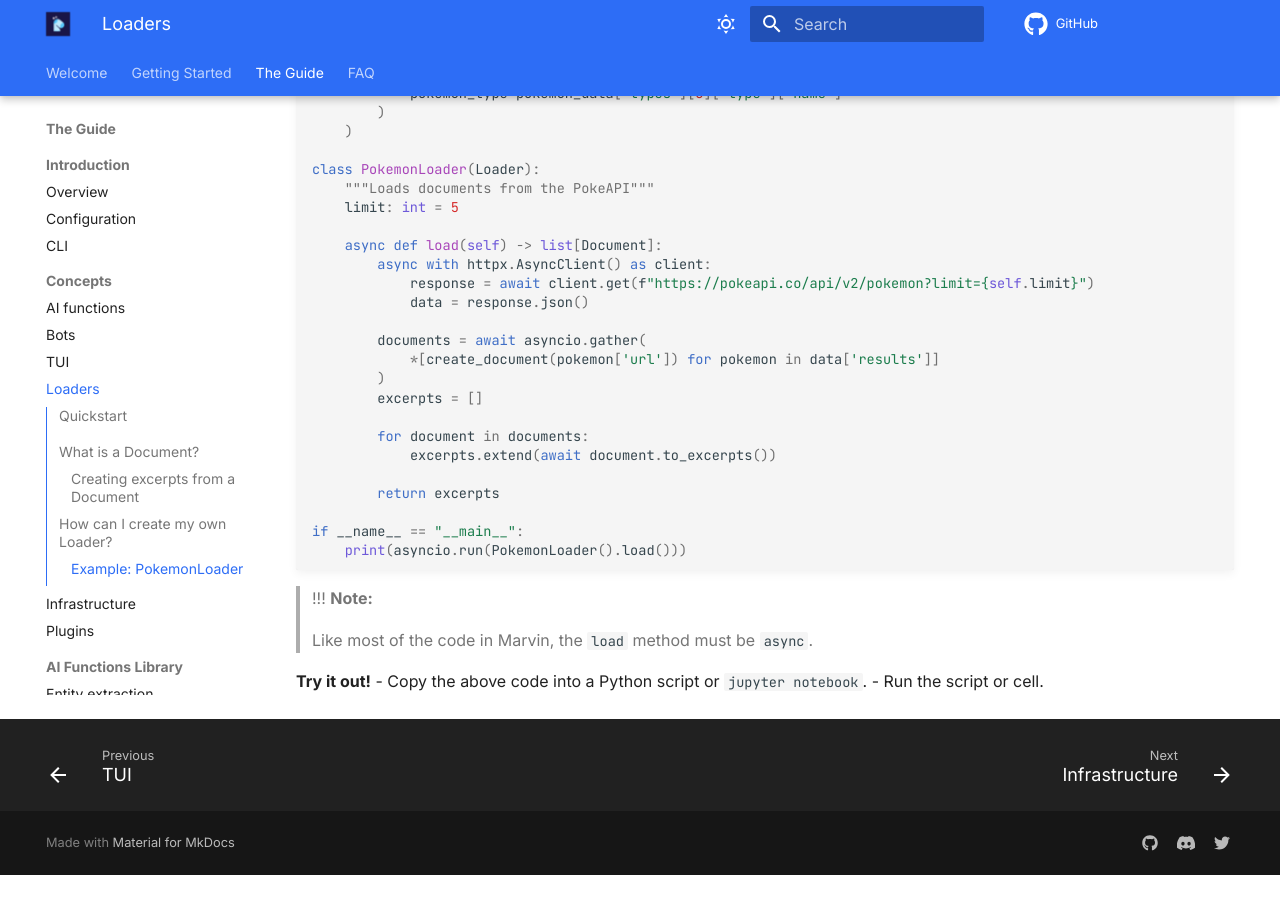
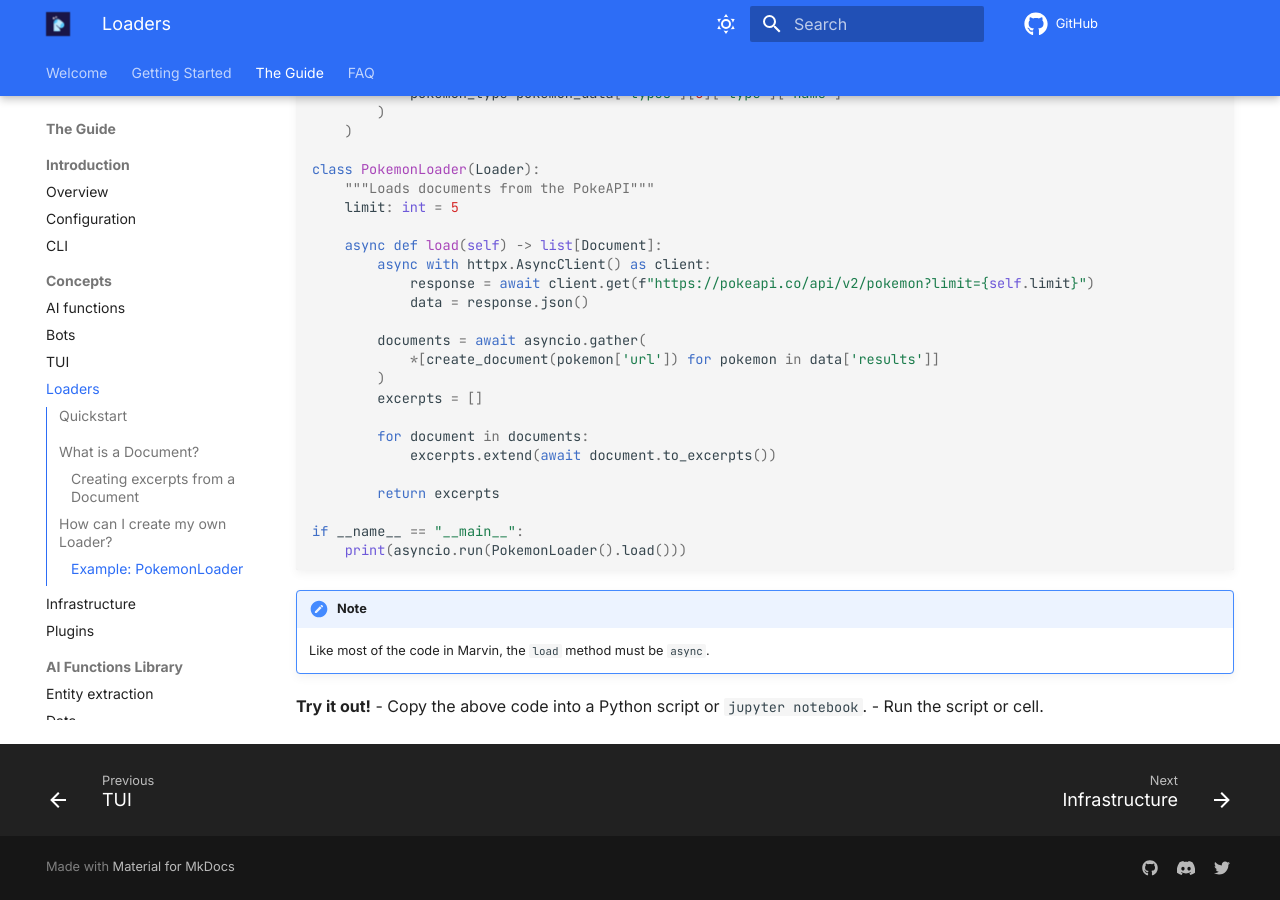
Before and after one commit to PrefectHQ/marvin, an MkDocs documentation site: the page built from docs/guide/concepts/loaders_and_documents.md, in a window 1280 px wide and 900 px high, scrolled down 3341 px. Built offline with MkDocs 1.6.1 and Material for MkDocs 9.7.7, drawn with Linux system fonts in a browser that asks for light colours; comment, search, counter and statistics services are not loaded; before the commit the page ends 4216 px from its top, so only the background shows below that.

Commit message:
fix admonition

````diff
--- a/docs/guide/concepts/loaders_and_documents.md
+++ b/docs/guide/concepts/loaders_and_documents.md
@@ -168,9 +168,10 @@ class PokemonLoader(Loader):
 if __name__ == "__main__":
     print(asyncio.run(PokemonLoader().load()))
 ```
-> !!! **Note:**
->
-> Like most of the code in Marvin, the `load` method must be `async`.
+
+!!! note
+
+    Like most of the code in Marvin, the `load` method must be `async`.
 
 
 **Try it out!**
````
